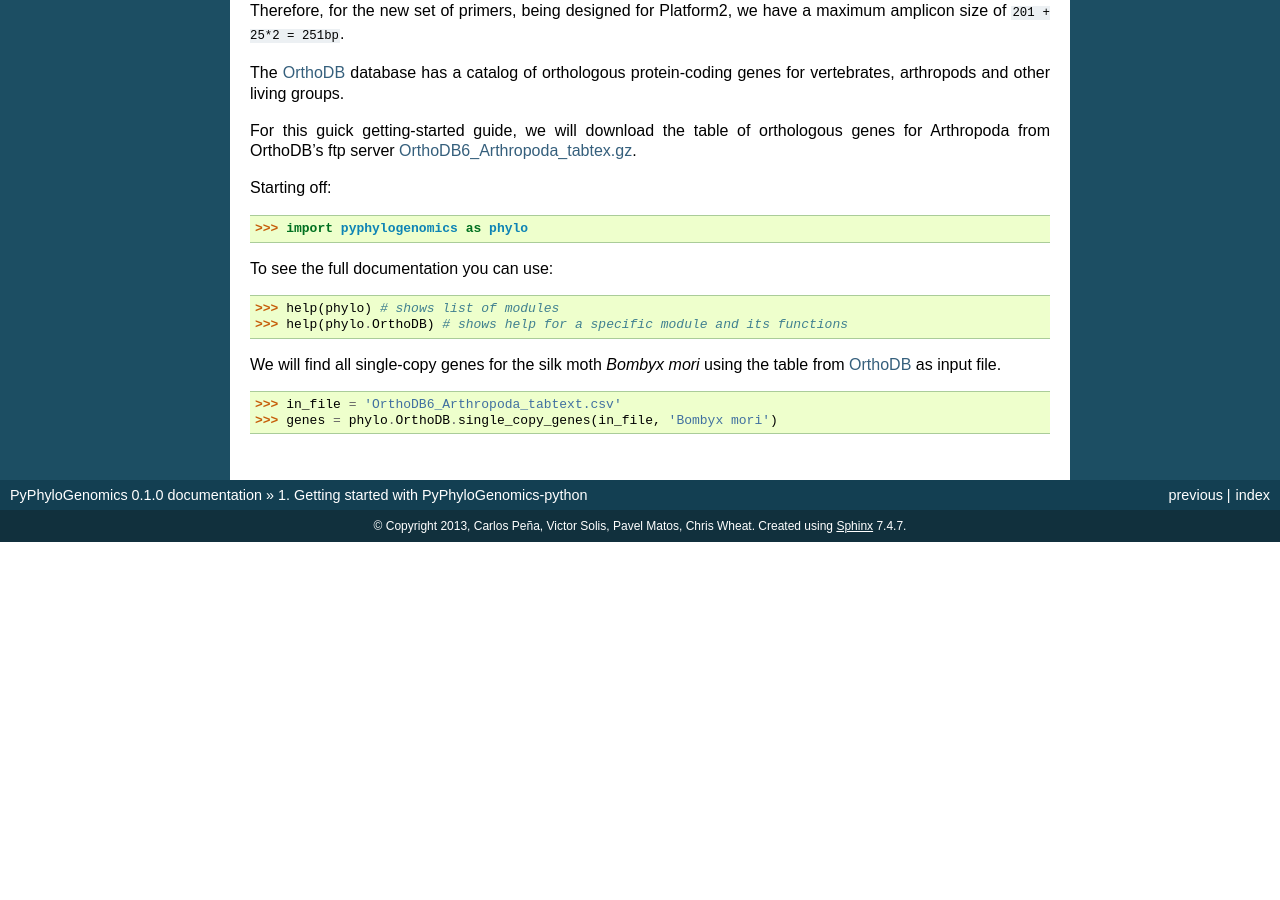
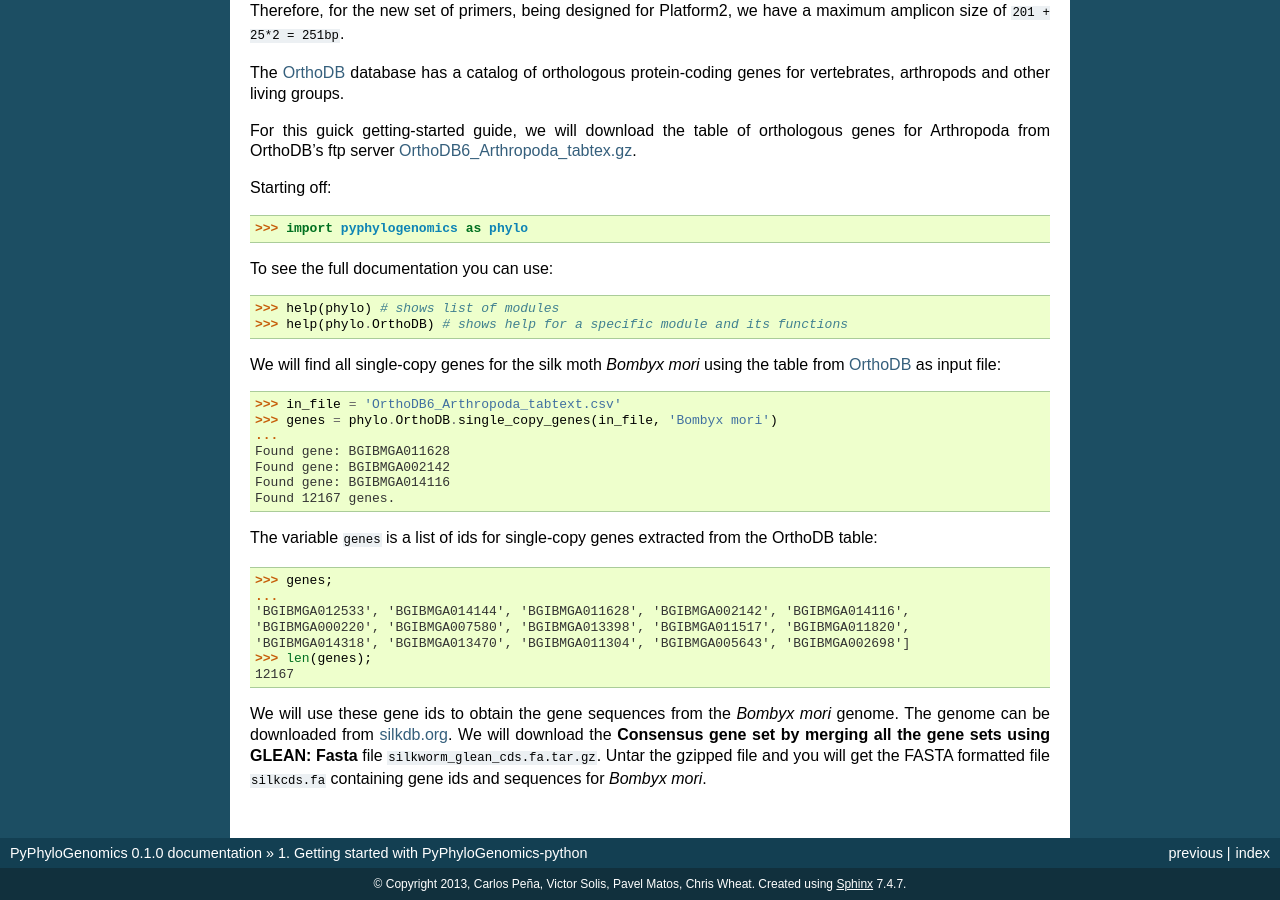
Before and after one commit to carlosp420/PyPhyloGenomics, a Sphinx documentation site: the page built from doc/getting-started.rst, in a window 1280 px wide and 900 px high, scrolled down 605 px. Built offline with Sphinx 7.4.7, drawn with Linux system fonts in a browser that asks for light colours; formulas are drawn with MathJax 3; before the commit the page ends 1147 px from its top, so only the background shows below that.

Commit message:
getting cds file

```diff
--- a/doc/getting-started.rst
+++ b/doc/getting-started.rst
@@ -46,7 +46,27 @@ To see the full documentation you can use:
     >>> help(phylo) # shows list of modules
     >>> help(phylo.OrthoDB) # shows help for a specific module and its functions
 
-We will find all single-copy genes for the silk moth *Bombyx mori* using the table from OrthoDB_ as input file.
+We will find all single-copy genes for the silk moth *Bombyx mori* using the table from OrthoDB_ as input file:
 
     >>> in_file = 'OrthoDB6_Arthropoda_tabtext.csv'
     >>> genes = phylo.OrthoDB.single_copy_genes(in_file, 'Bombyx mori')
+    ...
+    Found gene: BGIBMGA011628
+    Found gene: BGIBMGA002142
+    Found gene: BGIBMGA014116
+    Found 12167 genes.
+
+The variable ``genes`` is a list of ids for single-copy genes extracted from the OrthoDB table:
+
+    >>> genes;
+    ...
+    'BGIBMGA012533', 'BGIBMGA014144', 'BGIBMGA011628', 'BGIBMGA002142', 'BGIBMGA014116',
+    'BGIBMGA000220', 'BGIBMGA007580', 'BGIBMGA013398', 'BGIBMGA011517', 'BGIBMGA011820',
+    'BGIBMGA014318', 'BGIBMGA013470', 'BGIBMGA011304', 'BGIBMGA005643', 'BGIBMGA002698']
+    >>> len(genes);
+    12167
+
+We will use these gene ids to obtain the gene sequences from the *Bombyx mori* genome. The genome can be downloaded from silkdb.org_.
+We will download the **Consensus gene set by merging all the gene sets using GLEAN: Fasta** file ``silkworm_glean_cds.fa.tar.gz``. Untar the gzipped file and you will get the FASTA formatted file ``silkcds.fa`` containing gene ids and sequences for *Bombyx mori*.
+
+.. _silkdb.org: http://www.silkdb.org/silkdb/doc/download.html
```
